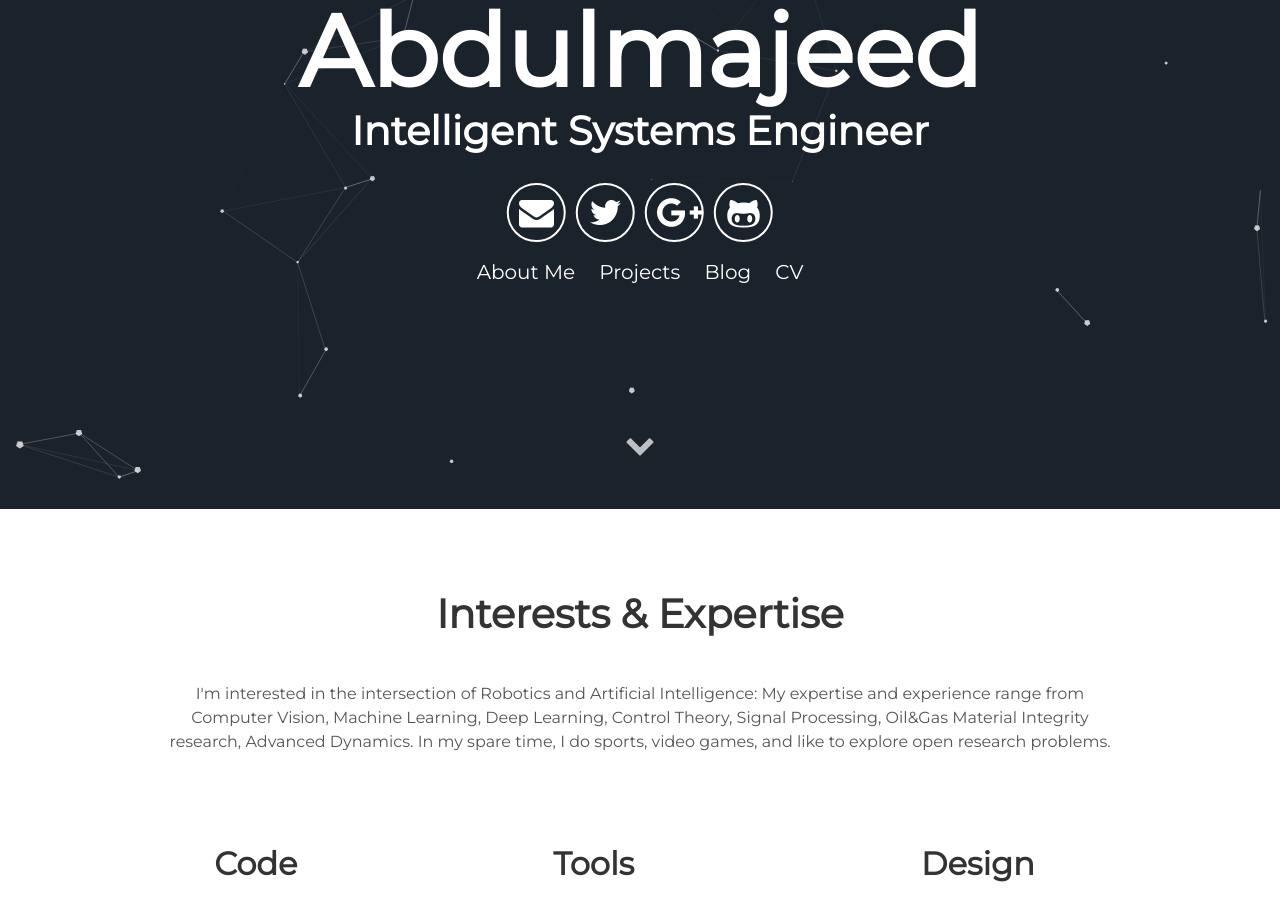
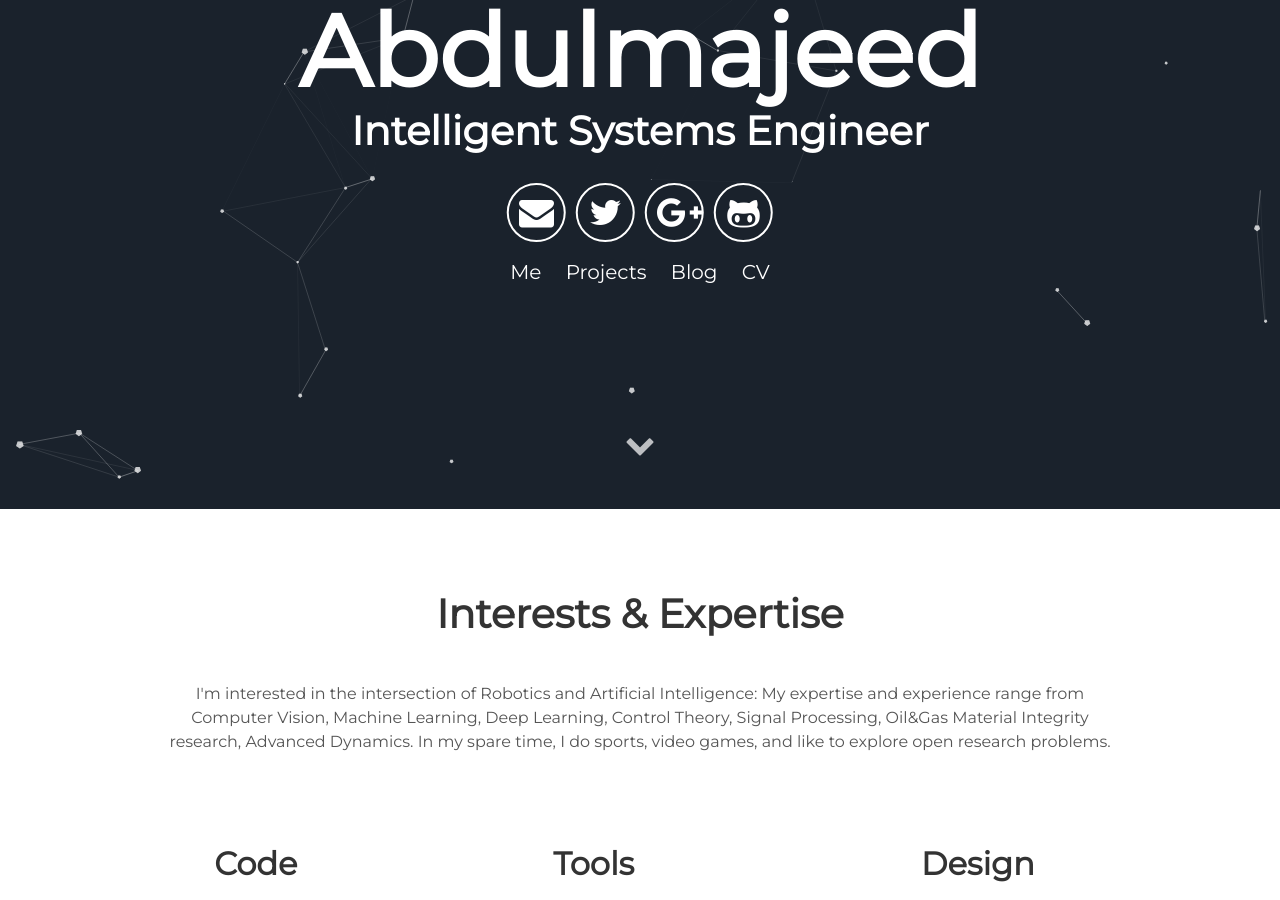
Before and after one commit to kbmajeed/kbmajeed.github.io, a Jekyll site: the page built from index.html, in a window 1280 px wide and 900 px high, scrolled down 391 px. Built offline with Jekyll 4.4.1, drawn with Linux system fonts in a browser that asks for light colours.

Commit message:
changed about me to me

```diff
--- a/_includes/header.html
+++ b/_includes/header.html
@@ -11,7 +11,7 @@
         <a aria-label="My Github" target="_blank" href="#"><i class="icon fa fa-github-alt" aria-hidden="true"></i></a>
       </div>
       <div class="header-links">
-        <a class="link" href="#about" data-scroll>About Me</a>
+        <a class="link" href="#me" data-scroll>Me</a>
         <a class="link" href="#projects" data-scroll>Projects</a>
         <a class="link" href="#blog" data-scroll>Blog</a>
         <a class="link" href="#cv" data-scroll>CV</a>
```
